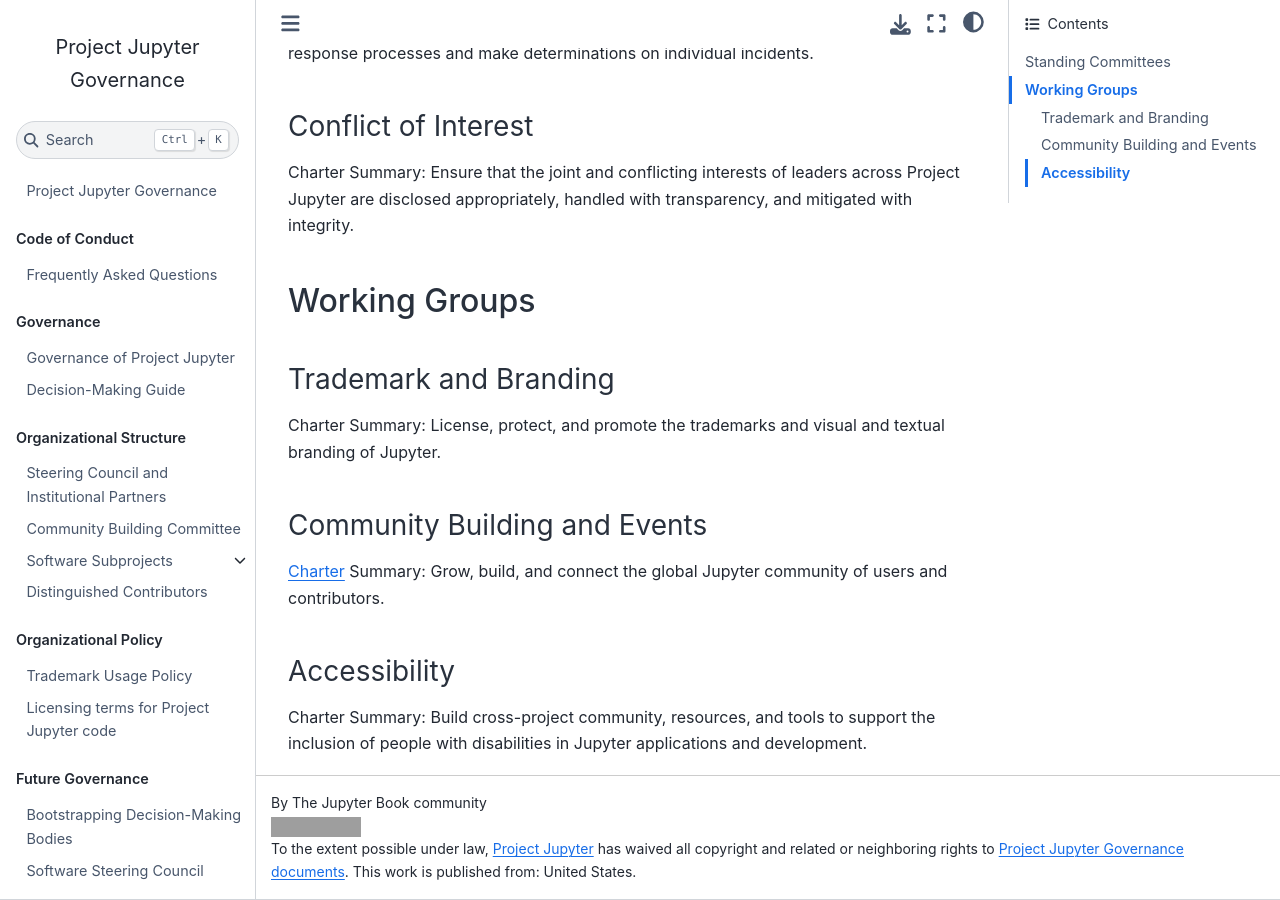
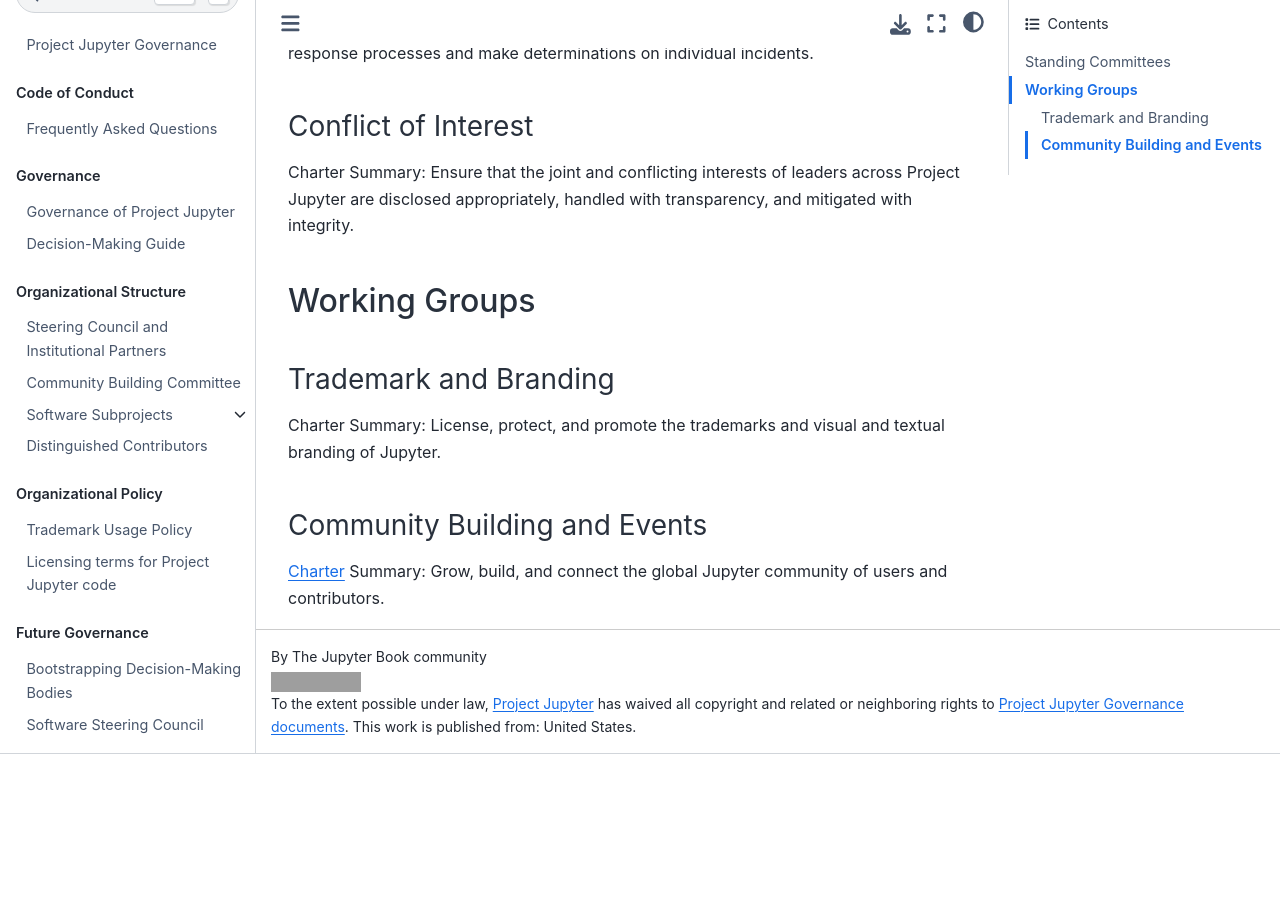
Before and after one commit to jupyter/governance, a Jupyter Book: the page built from list_of_standing_committees_and_working_groups.md, in a window 1280 px wide and 900 px high, scrolled down 645 px. Built offline with Jupyter Book 1.0.4 settings and Sphinx 7.4.7 and the Sphinx Book theme 1.1.4, drawn with Linux system fonts in a browser that asks for light colours; pages that are not in the unit, such as notebooks, are missing from menus; after the commit the page ends 1399 px from its top, so only the background shows below that; grey boxes are pictures that could not be loaded.

Commit message:
Change the designation of Jupyter Accessibility to a Subproject cf. https://github.com/jupyter/accessibility/issues/81

```diff
--- a/list_of_standing_committees_and_working_groups.md
+++ b/list_of_standing_committees_and_working_groups.md
@@ -25,8 +25,3 @@
 ### Community Building and Events
 
 [Charter](communitybuildingcommittee.md) Summary: Grow, build, and connect the global Jupyter community of users and contributors.
-
-
-### Accessibility
-
-Charter Summary: Build cross-project community, resources, and tools to support the inclusion of people with disabilities in Jupyter applications and development.
--- a/software_steering_council.md
+++ b/software_steering_council.md
@@ -35,7 +35,7 @@
 
 ### Member composition
 
-The Software Steering Council is composed of one representative from each of the Jupyter Subprojects. In addition, the SSC will contain members from certain Working Groups and Standing Committees whose scope has important impact on SSC activities, such as Diversity and Inclusion, Accessibility, and Internationalization.
+The Software Steering Council is composed of one representative from each of the Jupyter Subprojects. In addition, the SSC will contain members from certain Working Groups and Standing Committees whose scope has important impact on SSC activities, such as Diversity and Inclusion, and Internationalization.
 
 ### Term length
 
```
Also changed, not shown: list_of_subprojects.md (+1 -0 lines).
